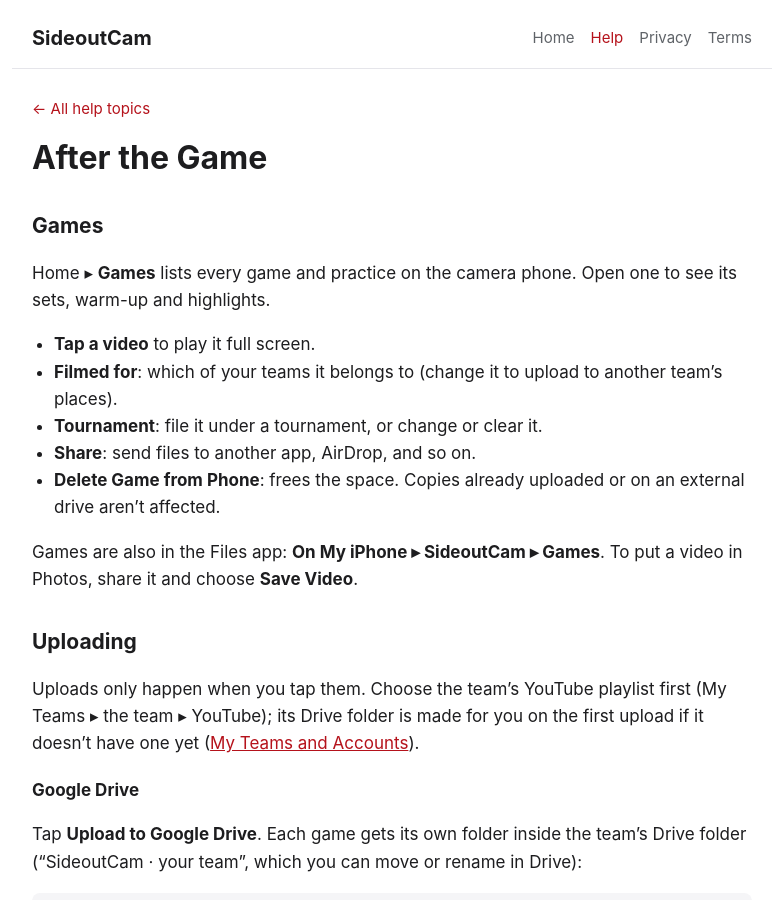
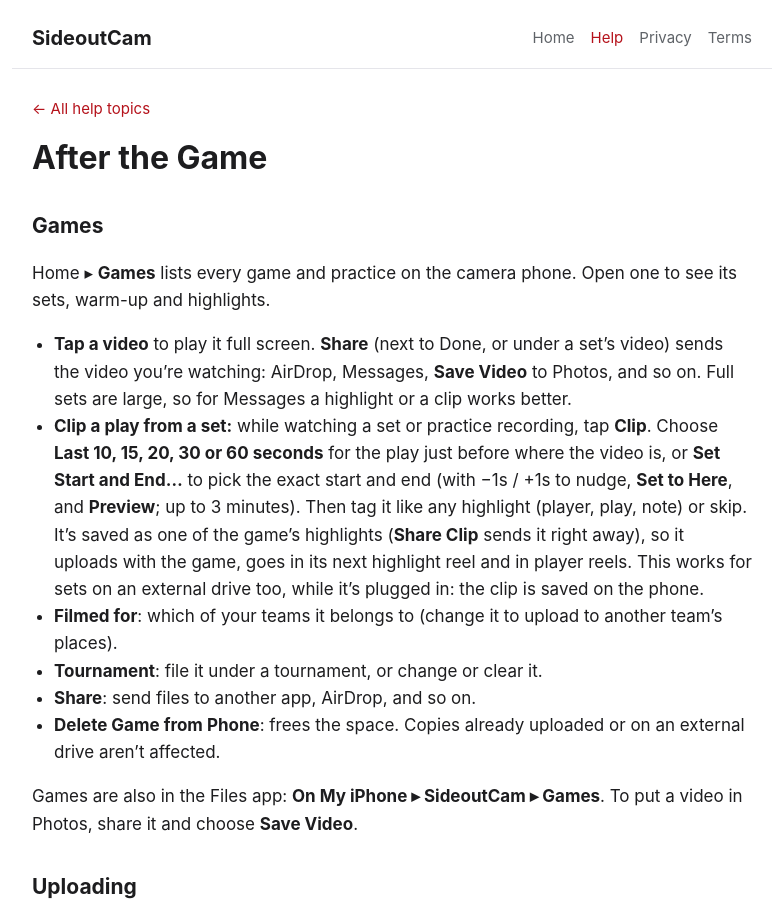
Before and after one commit to johncraigcole/sideout-site, a Jekyll site: the page built from help/09-After-the-Game.md, in a window 1280 px wide and 900 px high. Shown: the whole window, without its empty margins (248-1031 px from the left). Built offline with Jekyll 4.4.1, drawn with Linux system fonts in a browser that asks for light colours.

Commit message:
Publish site and help pages (2026-10-20)

```diff
--- a/help/09-After-the-Game.md
+++ b/help/09-After-the-Game.md
@@ -9,7 +9,8 @@
 
 Home ▸ **Games** lists every game and practice on the camera phone. Open one to see its sets, warm-up and highlights.
 
-- **Tap a video** to play it full screen.
+- **Tap a video** to play it full screen. **Share** (next to Done, or under a set's video) sends the video you're watching: AirDrop, Messages, **Save Video** to Photos, and so on. Full sets are large, so for Messages a highlight or a clip works better.
+- **Clip a play from a set:** while watching a set or practice recording, tap **Clip**. Choose **Last 10, 15, 20, 30 or 60 seconds** for the play just before where the video is, or **Set Start and End…** to pick the exact start and end (with −1s / +1s to nudge, **Set to Here**, and **Preview**; up to 3 minutes). Then tag it like any highlight (player, play, note) or skip. It's saved as one of the game's highlights (**Share Clip** sends it right away), so it uploads with the game, goes in its next highlight reel and in player reels. This works for sets on an external drive too, while it's plugged in: the clip is saved on the phone.
 - **Filmed for**: which of your teams it belongs to (change it to upload to another team's places).
 - **Tournament**: file it under a tournament, or change or clear it.
 - **Share**: send files to another app, AirDrop, and so on.
```
Also changed, not shown: help/06-Highlights.md (+2 -0 lines).
